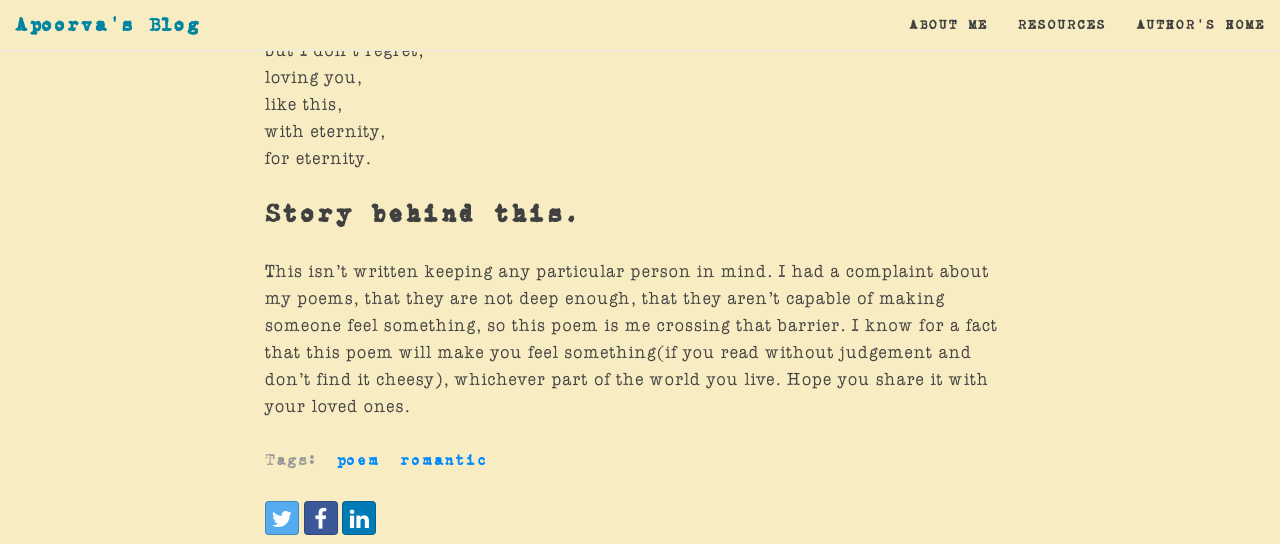
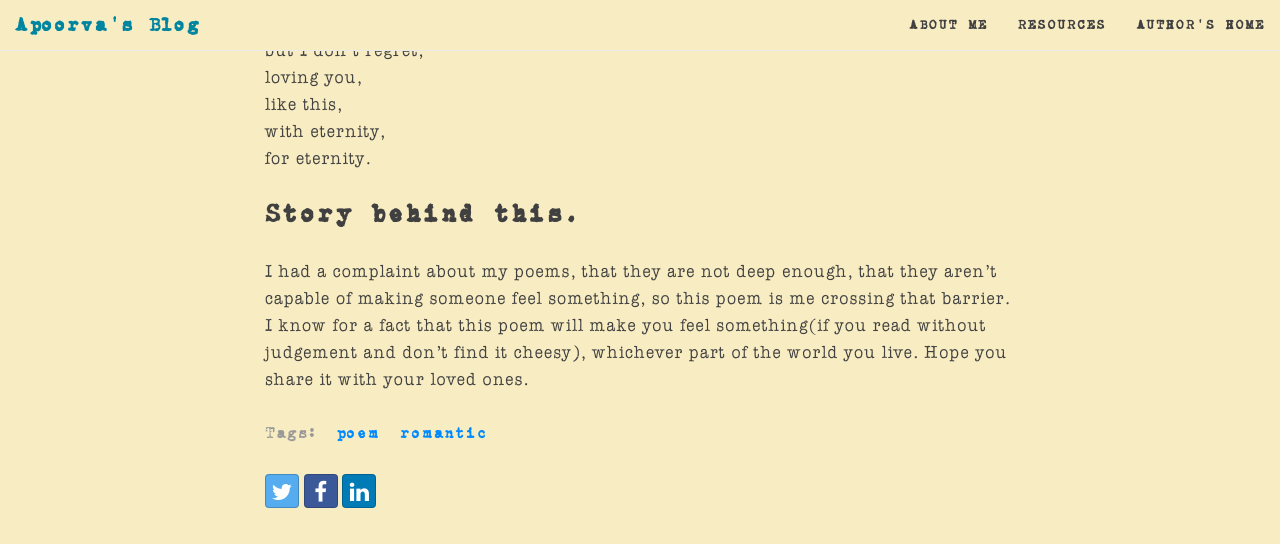
Before and after one commit to rava-dosa/poem, a Jekyll site: the page built from _posts/2019-10-15-Drumroll.md, in a window 1280 px wide and 900 px high, scrolled down 2010 px, cut to the strip 0-544 px from the top of the window. Built offline with Jekyll 4.4.1, drawn with Linux system fonts in a browser that asks for light colours; nearby versions of some CDN libraries.

Commit message:
some more change

```diff
--- a/_posts/2019-10-15-Drumroll.md
+++ b/_posts/2019-10-15-Drumroll.md
@@ -77,4 +77,4 @@ with eternity,
 for eternity.
 
 ### Story behind this.
-This isn't written keeping any particular person in mind. I had a complaint about my poems, that they are not deep enough, that they aren't capable of making someone feel something, so this poem is me crossing that barrier. I know for a fact that this poem will make you feel something(if you read without judgement and don't find it cheesy), whichever part of the world you live. Hope you share it with your loved ones.
+I had a complaint about my poems, that they are not deep enough, that they aren't capable of making someone feel something, so this poem is me crossing that barrier. I know for a fact that this poem will make you feel something(if you read without judgement and don't find it cheesy), whichever part of the world you live. Hope you share it with your loved ones.
```
